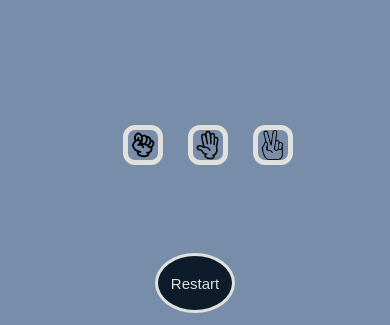
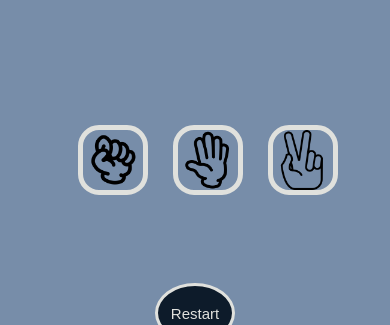
Before and after one commit to callmerohit/Stone-Paper-Scissor, a plain HTML site: page index.html in a window 390 px wide. Shown: the part 60-385 px from the top of the page. Drawn offline with Linux system fonts and the light colour scheme.

Commit message:
Update sps.css

```diff
--- a/sps.css
+++ b/sps.css
@@ -104,13 +104,13 @@ img{
 #restart:active{
     transform: translateY(5px);
 }
-@media(max-width:393px){
+@media(max-width:700px){
     h1{
     font-size: 30px;
     margin-bottom: 5rem;
     }
     img{
-    height: 30px;
+    height: 60px;
     margin-bottom: 4rem;
     }
     .score{
```
